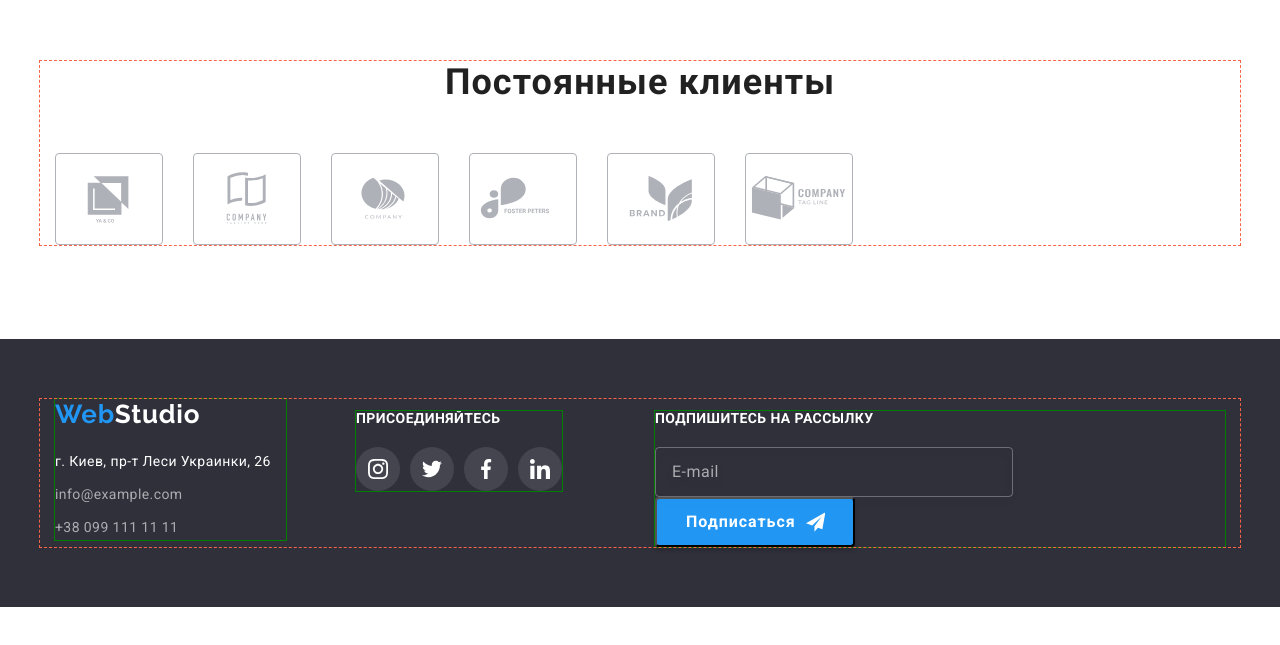
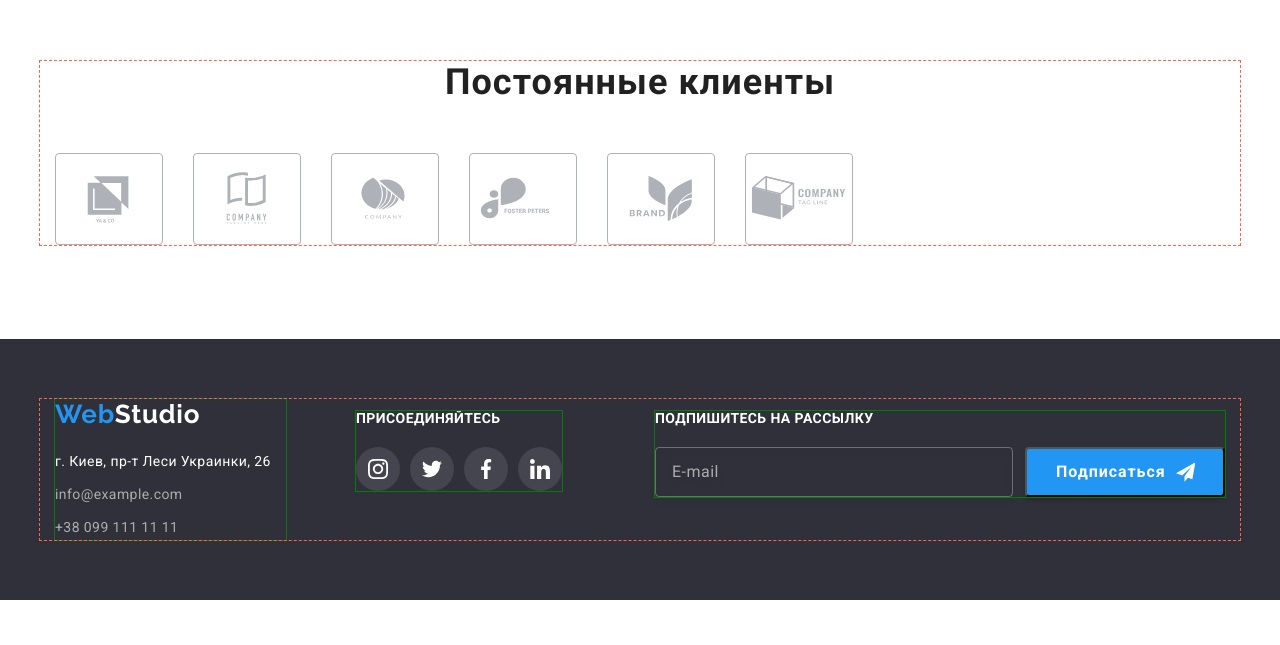
Before and after one commit to GannaKov/goit-markup-hw-06, a plain HTML site: page index.html in a window 1280 px wide. Shown: the part 2341-2986 px from the top of the page. After the commit the page ends 2941 px from the top, so only its background shows below. Drawn offline with nearby package versions, Linux system fonts and the light colour scheme.

Commit message:
fix Подписаться

```diff
--- a/css/styles.css
+++ b/css/styles.css
@@ -586,8 +586,8 @@ body {
 }
 .footer-block-mailing {
   outline: 1px solid green;
-  /*width: 570px;
-  height: 86px;*/
+  /* width: 570px;*/
+  /*height: 86px;*/
 }
 .footer-mailing-text {
   margin-bottom: 20px;
@@ -599,8 +599,9 @@ body {
   color: #ffffff;
 }
 .footer-mailing-field {
-  width: 570px;
+  display: flex;
 }
+
 .footer-mailing-imput {
   padding-left: 16px;
   margin-right: 12px;
@@ -626,17 +627,16 @@ body {
   padding-right: 28px;
   width: 200px;
   height: 50px;
+  align-items: center;
+  font-weight: 700;
+  font-size: 16px;
+  line-height: 1.88;
+  /* identical to box height, or 188% */
+
+  letter-spacing: 0.06em;
   background: #2196f3;
   box-shadow: 0px 4px 4px rgba(0, 0, 0, 0.15);
   border-radius: 4px;
-  font-weight: 700;
-  font-size: 16px;
-  line-height: 31.88;
-  /* identical to box height, or 188% */
-
-  align-items: center;
-
-  letter-spacing: 0.06em;
 
   color: #ffffff;
 }
```
